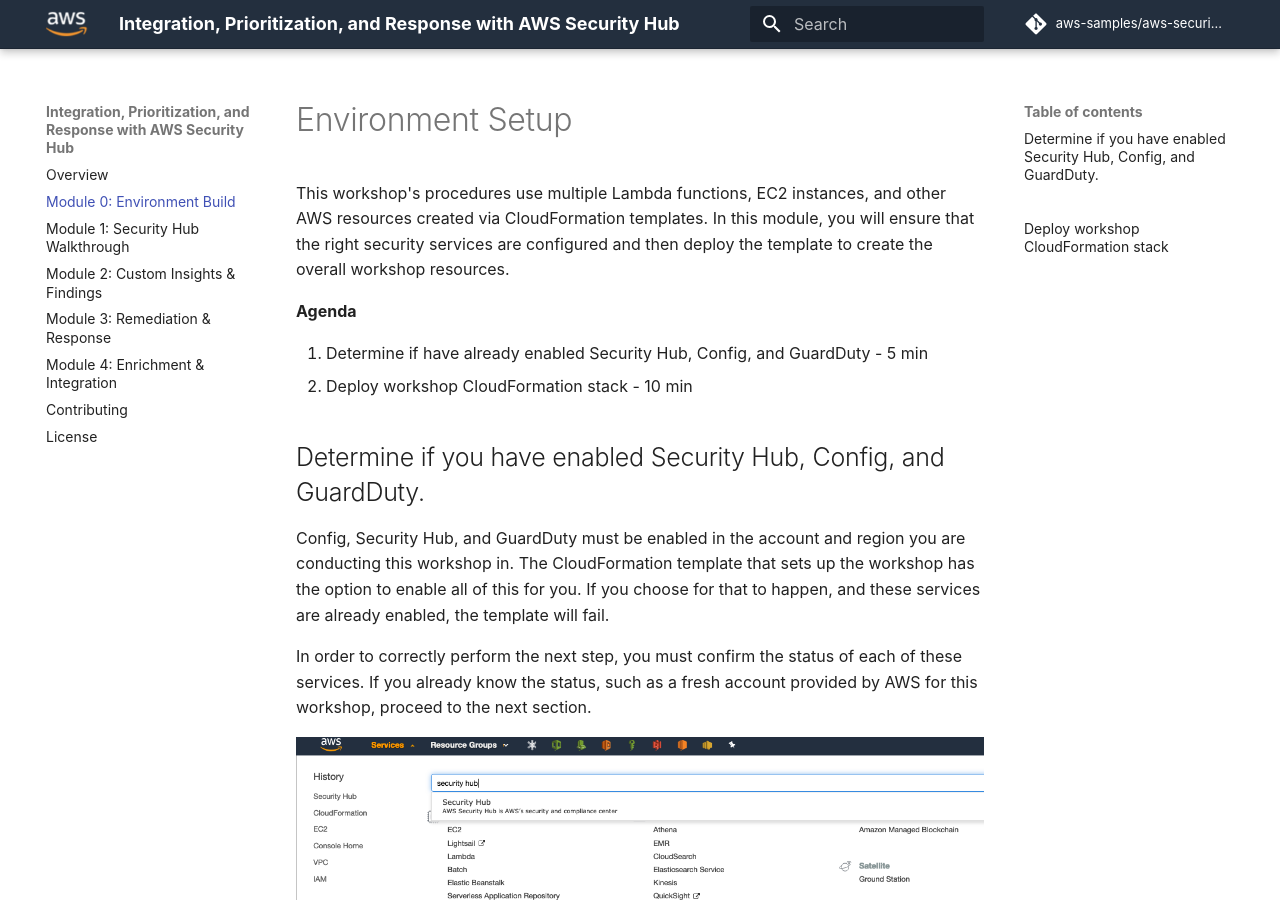
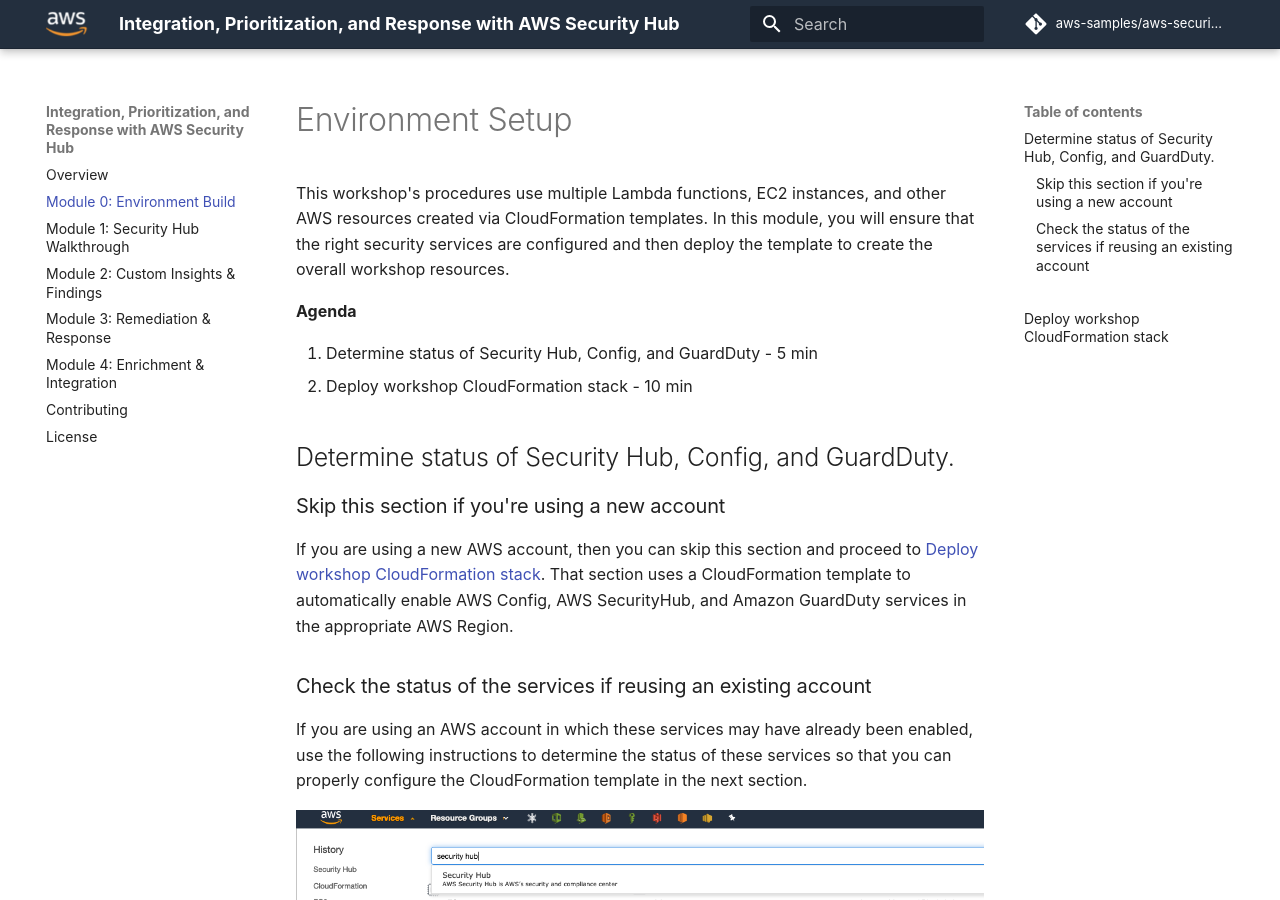
Before and after one commit to aws-samples/aws-security-hub-workshop, an MkDocs documentation site: the page built from docs/00-environment-setup.md, in a window 1280 px wide and 900 px high. Built offline with MkDocs 1.6.1 and Material for MkDocs 9.7.7, drawn with Linux system fonts in a browser that asks for light colours; comment, search, counter and statistics services are not loaded; some of the changed text lies outside the part shown.

Commit message:
#24 - fix for confusion over the need to manually check status of security services

```diff
--- a/docs/00-environment-setup.md
+++ b/docs/00-environment-setup.md
@@ -3,14 +3,19 @@
 
 **Agenda**
 
-1. Determine if have already enabled Security Hub, Config, and GuardDuty - 5 min
+1. Determine status of Security Hub, Config, and GuardDuty - 5 min
 2. Deploy workshop CloudFormation stack  - 10 min
 
 
-## Determine if you have enabled Security Hub, Config, and GuardDuty.
-Config, Security Hub, and GuardDuty must be enabled in the account and region you are conducting this workshop in.  The CloudFormation template that sets up the workshop has the option to enable all of this for you.  If you choose for that to happen, and these services are already enabled, the template will fail.
+## Determine status of Security Hub, Config, and GuardDuty.
 
-In order to correctly perform the next step, you must confirm the status of each of these services.  If you already know the status, such as a fresh account provided by AWS for this workshop, proceed to the next section.
+### Skip this section if you're using a new account
+
+If you are using a new AWS account, then you can skip this section and proceed to [Deploy workshop CloudFormation stack](#deploy-workshop-cloudformation-stack). That section uses a CloudFormation template to automatically enable AWS Config, AWS SecurityHub, and Amazon GuardDuty services in the appropriate AWS Region.
+
+### Check the status of the services if reusing an existing account
+
+If you are using an AWS account in which these services may have already been enabled, use the following instructions to determine the status of these services so that you can properly configure the CloudFormation template in the next section.
 
 ![AWS Console](./images/01-aws-console.png)
 
@@ -75,6 +80,8 @@
 
 2. On the **Specify Details** section enter the necessary parameters as shown below.
 
+If you're using a new AWS account, select "Yes-Enable..." for GuardDuty, SecurityHub, Config to have the CloudFormation template enable these services.
+
     | Parameter | Value  |
     |---|---|
     | Stack name | SecurityHubWkshp  |
```
